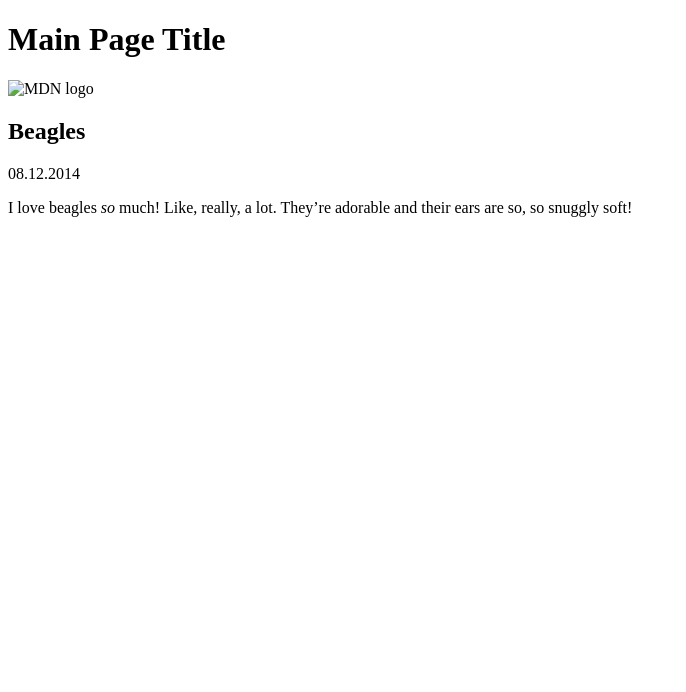
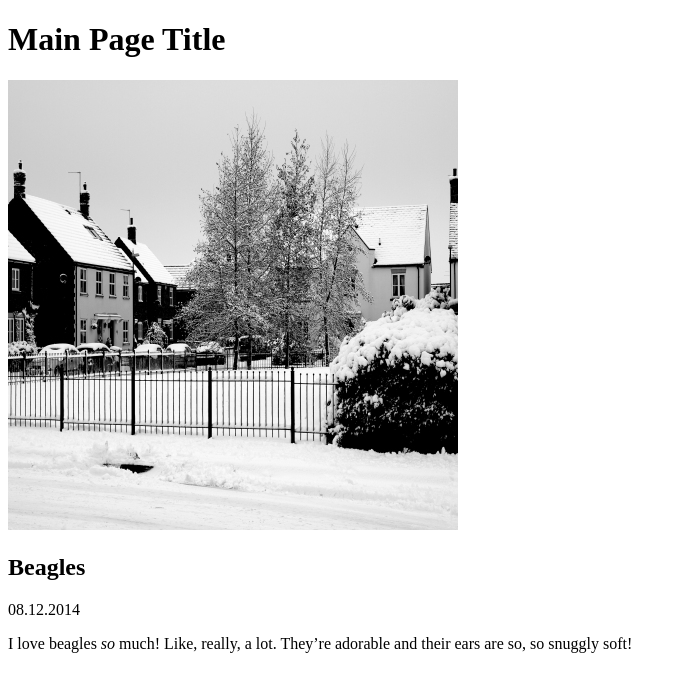
Before and after one commit to a3sha2/a3sha2.github.io, a plain HTML site: page blog_temp/humanintheloop.html in a window 1280 px wide. Shown: the whole page, without its empty margins (0-686 px from the left). Drawn offline with Linux system fonts and the light colour scheme.

Commit message:
Update humanintheloop.html

```diff
--- a/blog_temp/humanintheloop.html
+++ b/blog_temp/humanintheloop.html
@@ -2,7 +2,7 @@
 <html>
     <header>
         <h1>Main Page Title</h1>
-        <img src="1.png" alt="MDN logo" />
+        <img src="1.jpg" alt="MDN logo" />
     </header>
 
     <article>
```
